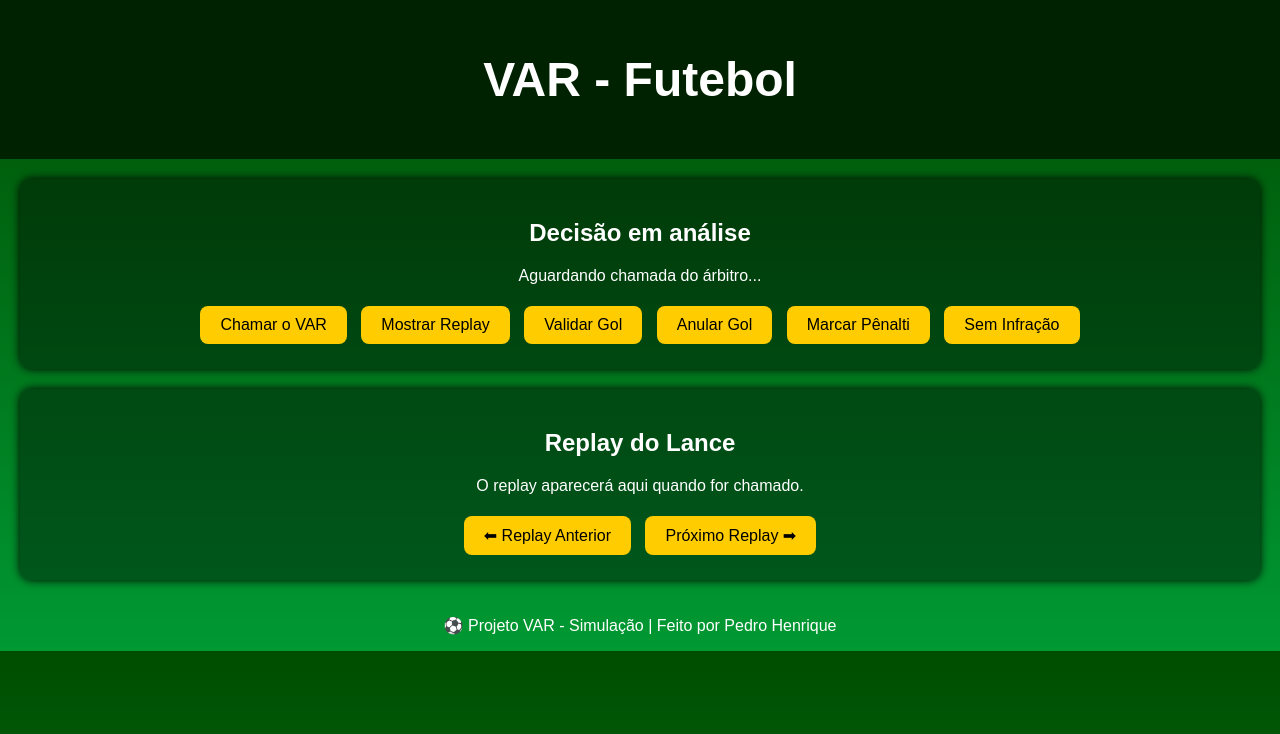
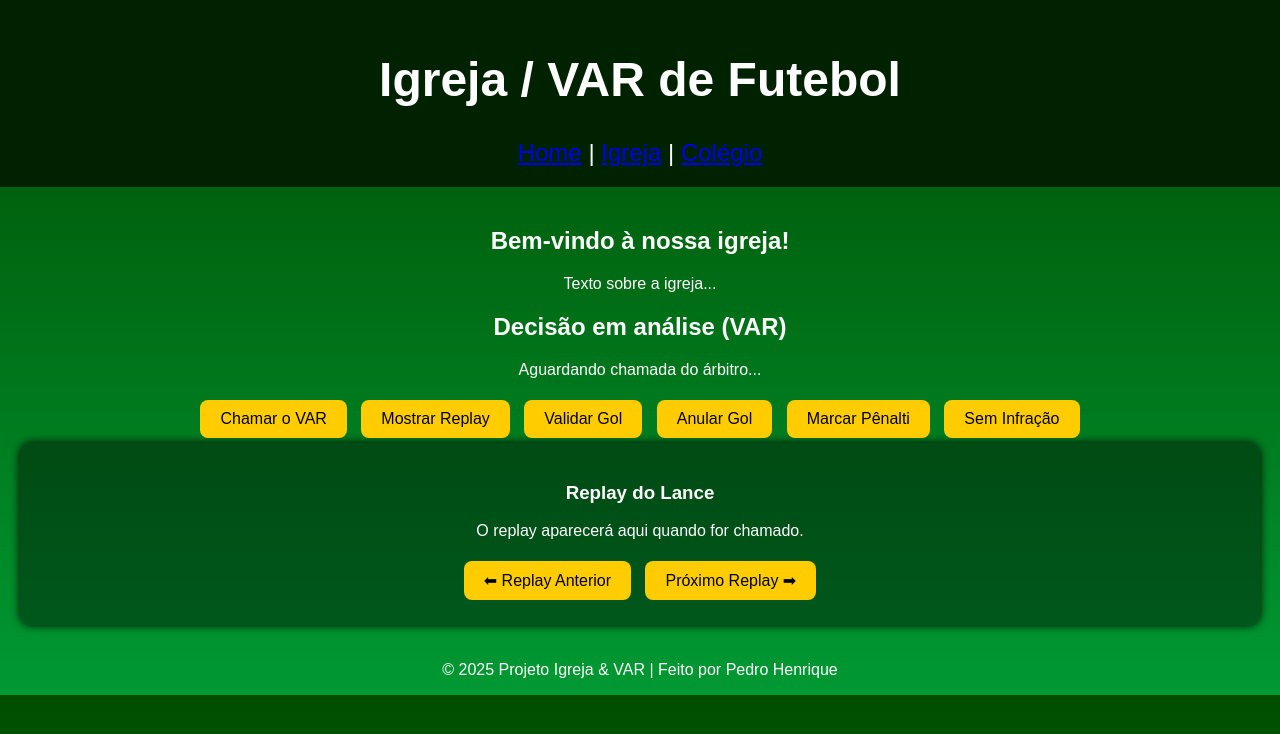
Before and after one commit to Tavares-cmda/futebol, a plain HTML site: page index.html in a window 1280 px wide. Drawn offline with Linux system fonts and the light colour scheme.

Commit message:
Update index.html

```diff
--- a/index.html
+++ b/index.html
@@ -3,17 +3,31 @@
 <head>
   <meta charset="UTF-8">
   <meta name="viewport" content="width=device-width, initial-scale=1.0">
-  <title>VAR de Futebol</title>
+  <title>Igreja e VAR de Futebol</title>
   <link rel="stylesheet" href="style.css">
 </head>
 <body>
+  <!-- Cabeçalho -->
   <header>
-    <h1>VAR - Futebol</h1>
+    <h1>Igreja / VAR de Futebol</h1>
+    <nav>
+      <a href="index.html">Home</a> |
+      <a href="igreja.html">Igreja</a> |
+      <a href="colegio.html">Colégio</a>
+    </nav>
   </header>
 
+  <!-- Conteúdo principal -->
   <main>
-    <section class="painel">
-      <h2>Decisão em análise</h2>
+    <!-- Conteúdo original da página -->
+    <section class="conteudo">
+      <h2>Bem-vindo à nossa igreja!</h2>
+      <p>Texto sobre a igreja...</p>
+    </section>
+
+    <!-- VAR de Futebol -->
+    <section class="painel-var">
+      <h2>Decisão em análise (VAR)</h2>
       <p id="mensagem">Aguardando chamada do árbitro...</p>
       <div class="botoes">
         <button id="btn-var">Chamar o VAR</button>
@@ -23,10 +37,9 @@
         <button id="btn-penalti">Marcar Pênalti</button>
         <button id="btn-sem">Sem Infração</button>
       </div>
-    </section>
 
-    <section class="video">
-      <h2>Replay do Lance</h2>
+      <div class="video">
+        <h3>Replay do Lance</h3>
         <div id="replay-container">
           <p>O replay aparecerá aqui quando for chamado.</p>
         </div>
@@ -34,13 +47,16 @@
           <button id="btn-prev">⬅ Replay Anterior</button>
           <button id="btn-next">Próximo Replay ➡</button>
         </div>
+      </div>
     </section>
   </main>
 
+  <!-- Rodapé -->
   <footer>
-    <p>⚽ Projeto VAR - Simulação | Feito por Pedro Henrique</p>
+    <p>© 2025 Projeto Igreja & VAR | Feito por Pedro Henrique</p>
   </footer>
 
+  <!-- Script do VAR -->
   <script src="script.js"></script>
 </body>
 </html>
```
Lines whose indentation alone changed are shown as unchanged.
